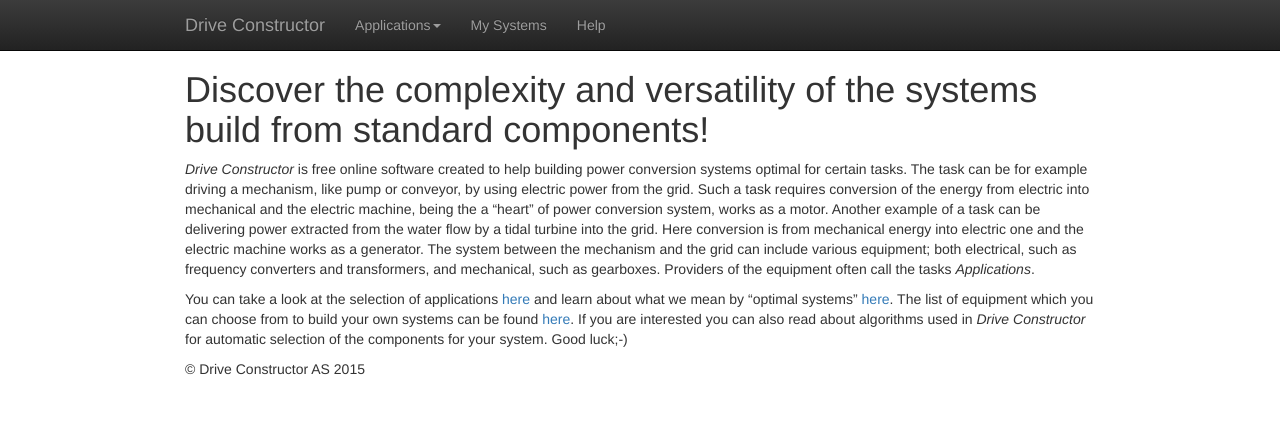
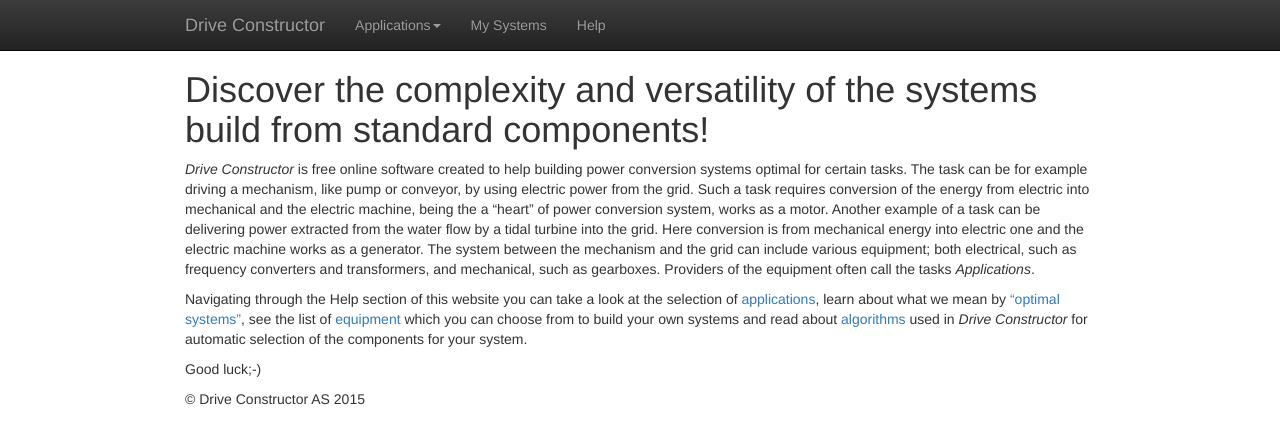
Before and after one commit to Alexey1Gavrilov/drive-constructor-site, a Jekyll site: the page built from help/about.md, in a window 1280 px wide. Shown: the top 444 px of the page. Built offline with Jekyll 4.4.1, drawn with Linux system fonts in a browser that asks for light colours.

Commit message:
Update about.md

```diff
--- a/help/about.md
+++ b/help/about.md
@@ -6,4 +6,6 @@
 
 *Drive Constructor* is free online software created to help building power conversion systems optimal for certain tasks. The task can be for example driving a mechanism, like pump or conveyor, by using electric power from the grid. Such a task requires conversion of the energy from electric into mechanical and the electric machine, being the a "heart" of power conversion system, works as a motor. Another example of a task can be delivering power extracted from the water flow by a tidal turbine into the grid. Here conversion is from mechanical energy into electric one and the electric machine works as a generator. The system between the mechanism and the grid can include various equipment; both electrical, such as frequency converters and transformers, and mechanical, such as gearboxes. Providers of the equipment often call the tasks *Applications*.
 
-You can take a look at the selection of applications [here](applications/overview.html) and learn about what we mean by "optimal systems" [here](applications/overview.html). The list of equipment which you can choose from to build your own systems can be found [here](applications/overview.html). If you are interested you can also read about algorithms used in *Drive Constructor* for automatic selection of the components for your system. Good luck;-)
+Navigating through the Help section of this website you can take a look at the selection of [applications](applications/overview.html), learn about what we mean by ["optimal systems"](applications/overview.html), see the list of [equipment](applications/overview.html) which you can choose from to build your own systems and read about [algorithms](applications/overview.html) used in *Drive Constructor* for automatic selection of the components for your system.
+
+Good luck;-)
```
